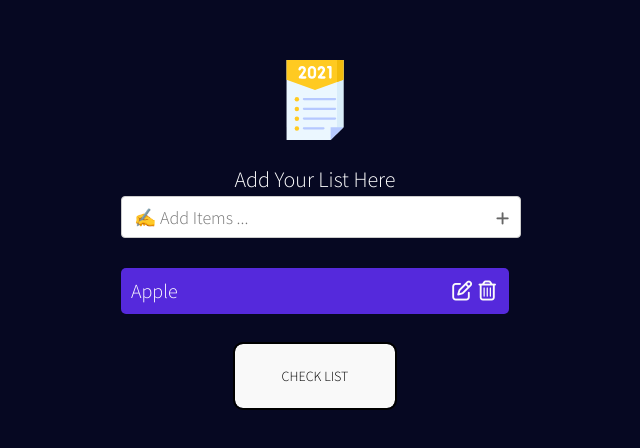
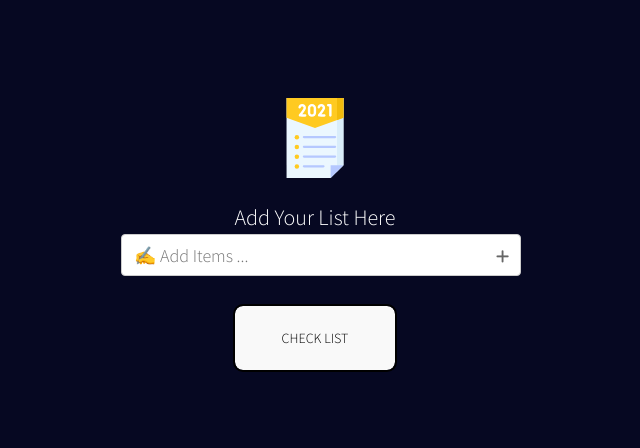
Before and after one commit to AshayaSah/React-ToDo-List, a React (Vite) app: page / in a window 1280 px wide. Shown: the part 166-614 px from the top of the page, without its empty margins (325-965 px from the left). Built offline with nearby package versions, Linux system fonts and the light colour scheme.

Commit message:
JS added with all the functionality except Edit button

```diff
--- a/src/component/todo-react/todo.jsx
+++ b/src/component/todo-react/todo.jsx
@@ -1,7 +1,51 @@
-import React from "react";
+import React, { useEffect, useState } from "react";
 import "./style.css";
 
 const Todo = () => {
+
+  const getLocalData = () => {
+    const lists = localStorage.getItem('myToDoList');
+
+    if(lists) {
+      return JSON.parse(lists);
+    }else{
+      return [];
+    }
+  }
+
+  const [inputData, setInputData] = useState("");
+  const [items, setItems] = useState(getLocalData());
+
+  const addItem = () => {
+    if (!inputData) {
+      alert("Input is Empty!");
+    } else {
+      const myInputList = {
+        id: new Date().getTime().toString(),
+        name: inputData,
+      }
+
+      setItems([...items, myInputList]);
+      setInputData("");
+    }
+  };
+
+  const deleteItem = (id) => {
+    const updatedItem = items.filter((currElem) => {
+      return currElem.id !== id;
+    });
+    setItems(updatedItem);
+  }
+
+  const removeAll = () => {
+    setItems([]);
+  }
+
+  useEffect(() => {
+    localStorage.setItem("myToDoList", JSON.stringify(items))
+  }, [items])
+
+
   return (
     <>
       <div className="main-div">
@@ -15,20 +59,26 @@ const Todo = () => {
               type="text"
               placeholder="✍ Add Items ..."
               className="form-control"
+              value={inputData}
+              onChange={(event) => setInputData(event.target.value)}
             />
-            <i className="fa fa-plus add-btn"></i>
+            <i className="fa fa-plus add-btn" onClick={addItem}></i>
           </div>
           <div className="showItems">
-            <div className="eachItem">
-              <h1>Apple</h1>
-              <div className="todo-btn">
-                <i className="far fa-edit add-btn"></i>
-                <i className="far fa-trash-alt add-btn"></i>
-              </div>
-            </div>
+            {items.map((currElem) => {
+              return (
+                <div className="eachItem" key="currElem.id">
+                  <h1>{currElem.name}</h1>
+                  <div className="todo-btn">
+                    <i className="far fa-edit add-btn"></i>
+                    <i className="far fa-trash-alt add-btn" onClick={() => deleteItem(currElem.id)}></i>
+                  </div>
+                </div>
+              );
+            })}
           </div>
           <div className="showItems">
-            <button className="btn effect04" data-sm-link-text="Remove All">
+            <button className="btn effect04" data-sm-link-text="Remove All" onClick={removeAll}>
               <span>Check List</span>
             </button>
           </div>
```
